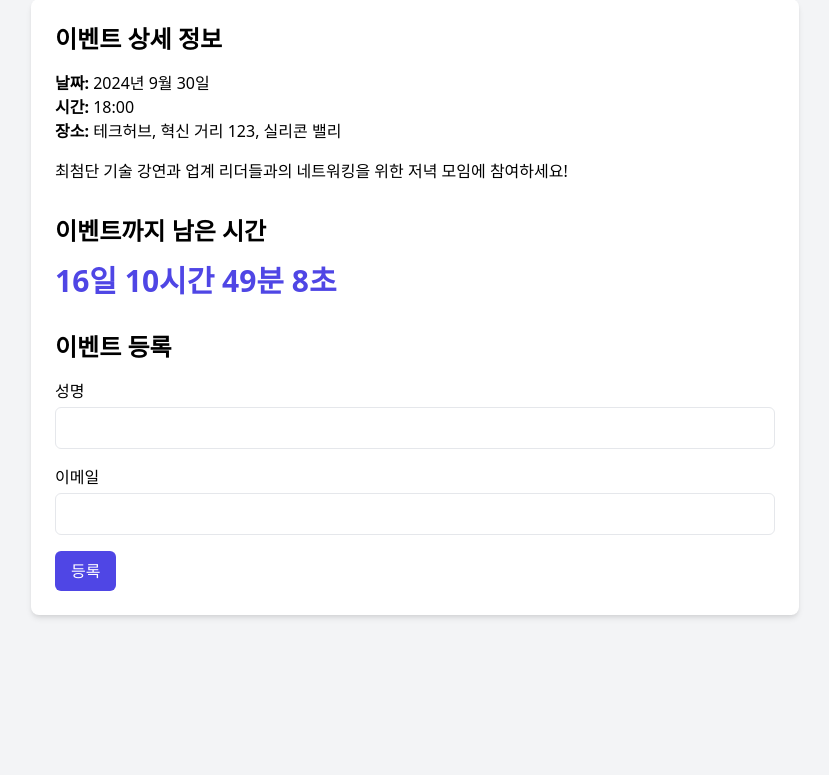
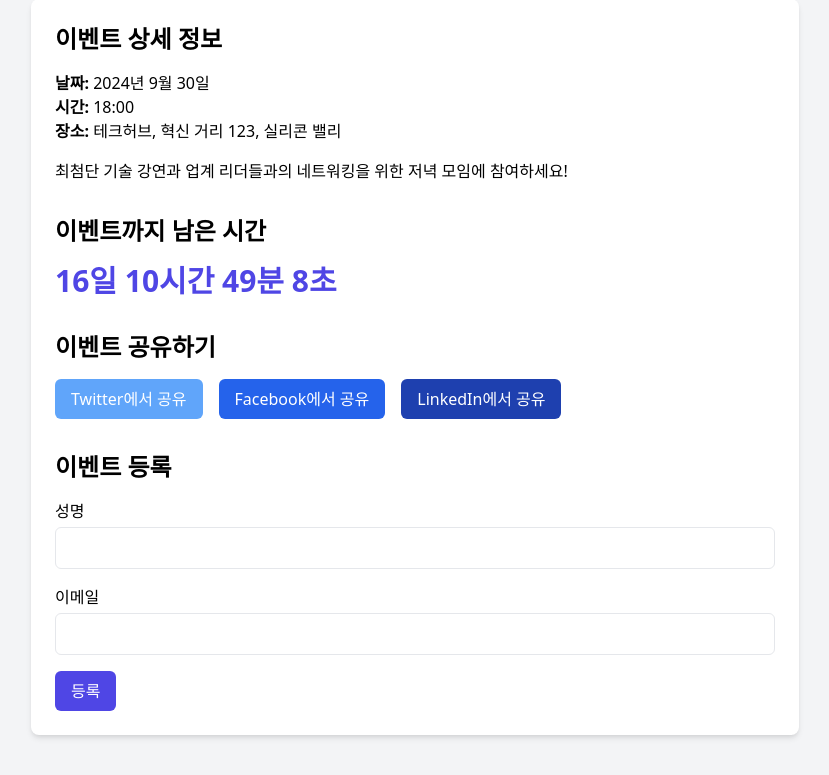
Before and after one commit to devbrother2024/tech-meetup, a Flask app: page / in a window 1280 px wide. Shown: the part 105-880 px from the top of the page, without its empty margins (225-1054 px from the left). Before the commit the page ends 723 px from the top, so only its background shows below. Run offline with Flask 3, Linux system fonts and the light colour scheme; some libraries are stand-ins or nearby versions.

Commit message:
Agent step completed: 소셜 미디어 공유 버튼 통합

```diff
--- a/main.py
+++ b/main.py
@@ -1,8 +1,8 @@
-from flask import Flask, render_template, request, jsonify, redirect, url_for, session
+from flask import Flask, render_template, request, jsonify, redirect, url_for, session, send_from_directory
 from functools import wraps
 import os
 
-app = Flask(__name__)
+app = Flask(__name__, static_folder='static')
 app.secret_key = os.urandom(24)
 
 # 이벤트 상세 정보
@@ -68,5 +68,9 @@ def admin_logout():
 def admin_panel():
     return render_template("admin_panel.html", registrations=registrations)
 
+@app.route('/static/<path:path>')
+def serve_static(path):
+    return send_from_directory('static', path)
+
 if __name__ == "__main__":
     app.run(host="0.0.0.0", port=5000)
--- a/static/js/script.js
+++ b/static/js/script.js
@@ -26,6 +26,18 @@ document.addEventListener('DOMContentLoaded', () => {
     // 1초마다 카운트다운 업데이트
     updateCountdown();
     setInterval(updateCountdown, 1000);
+
+    // 소셜 미디어 공유 기능
+    const twitterShareBtn = document.getElementById('twitter-share');
+    const facebookShareBtn = document.getElementById('facebook-share');
+    const linkedinShareBtn = document.getElementById('linkedin-share');
+
+    const eventTitle = "테크 혁신가 모임";
+    const eventUrl = window.location.href;
+
+    twitterShareBtn.href = `https://twitter.com/intent/tweet?text=${encodeURIComponent(eventTitle)}&url=${encodeURIComponent(eventUrl)}`;
+    facebookShareBtn.href = `https://www.facebook.com/sharer/sharer.php?u=${encodeURIComponent(eventUrl)}`;
+    linkedinShareBtn.href = `https://www.linkedin.com/shareArticle?mini=true&url=${encodeURIComponent(eventUrl)}&title=${encodeURIComponent(eventTitle)}`;
 
     // 폼 제출 및 유효성 검사
     const form = document.getElementById('registrationForm');
--- a/templates/index.html
+++ b/templates/index.html
@@ -29,6 +29,15 @@
                 <div id="countdown" class="text-3xl font-bold text-indigo-600"></div>
             </section>
 
+            <section class="mb-8">
+                <h2 class="text-2xl font-semibold mb-4">이벤트 공유하기</h2>
+                <div class="flex space-x-4">
+                    <a href="#" id="twitter-share" target="_blank" class="bg-blue-400 text-white px-4 py-2 rounded-md hover:bg-blue-500 transition-colors">Twitter에서 공유</a>
+                    <a href="#" id="facebook-share" target="_blank" class="bg-blue-600 text-white px-4 py-2 rounded-md hover:bg-blue-700 transition-colors">Facebook에서 공유</a>
+                    <a href="#" id="linkedin-share" target="_blank" class="bg-blue-800 text-white px-4 py-2 rounded-md hover:bg-blue-900 transition-colors">LinkedIn에서 공유</a>
+                </div>
+            </section>
+
             <section>
                 <h2 class="text-2xl font-semibold mb-4">이벤트 등록</h2>
                 <form id="registrationForm" class="space-y-4">
```
